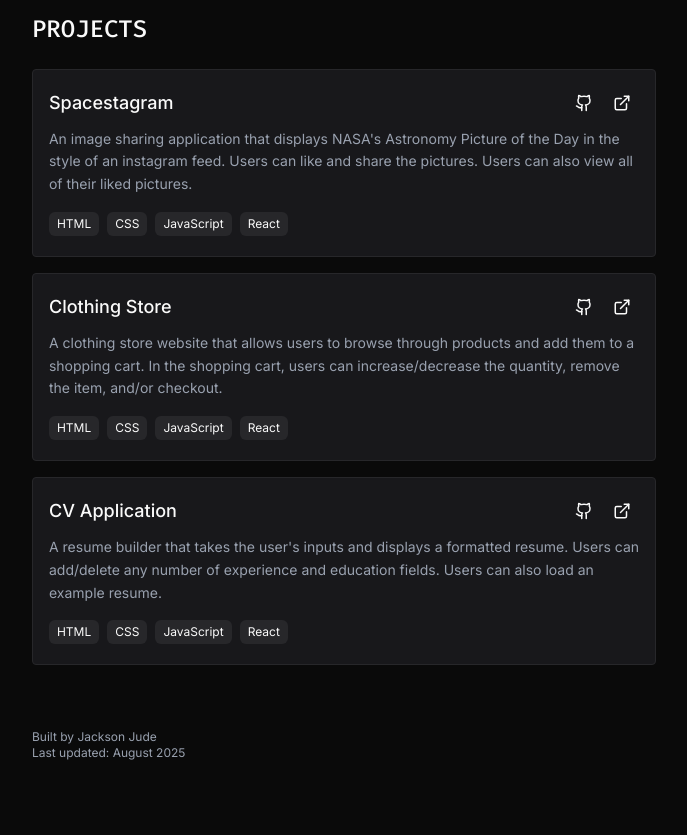
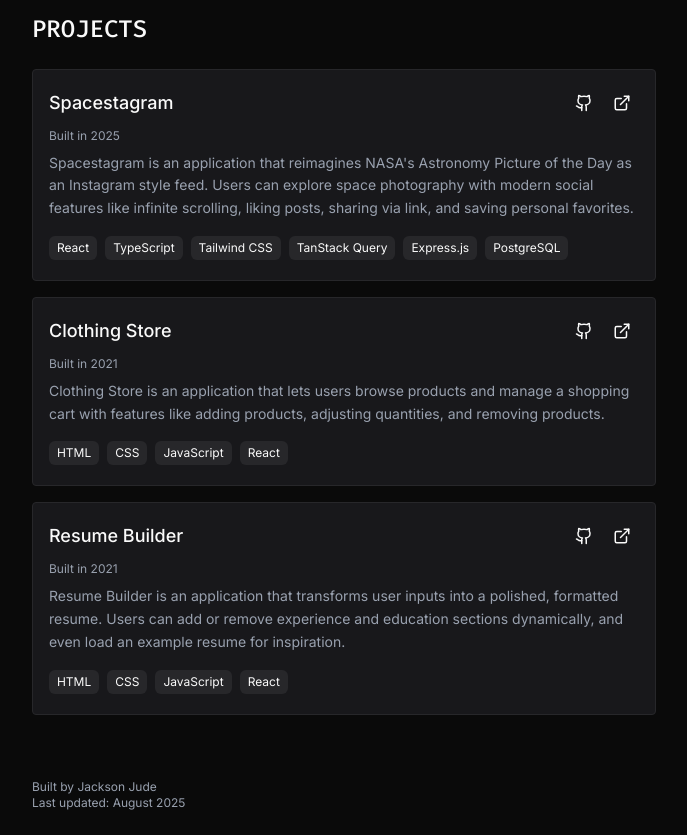
Before and after one commit to JacksonJ97/portfolio, a React (Vite) app: page / in a window 1280 px wide. Shown: the part 980-1815 px from the top of the page, without its empty margins (296-983 px from the left). Before the commit the page ends 1765 px from the top, so only its background shows below. Built offline with nearby package versions, Linux system fonts and the light colour scheme.

Commit message:
updated content for projects

```diff
--- a/src/content/Projects/index.tsx
+++ b/src/content/Projects/index.tsx
@@ -3,6 +3,7 @@ import ExternalLink from "components/Icons/ExternalLink";
 
 type Project = {
   title: string;
+  yearBuilt: string;
   description: string;
   technologies: string[];
   liveLink: string;
@@ -12,24 +13,34 @@ type Project = {
 const projects: Project[] = [
   {
     title: "Spacestagram",
+    yearBuilt: "2025",
     description:
-      "An image sharing application that displays NASA's Astronomy Picture of the Day in the style of an instagram feed. Users can like and share the pictures. Users can also view all of their liked pictures.",
-    technologies: ["HTML", "CSS", "JavaScript", "React"],
-    liveLink: "https://jacksonj97.github.io/spacestagram/",
+      "Spacestagram is an application that reimagines NASA's Astronomy Picture of the Day as an Instagram style feed. Users can explore space photography with modern social features like infinite scrolling, liking posts, sharing via link, and saving personal favorites.",
+    technologies: [
+      "React",
+      "TypeScript",
+      "Tailwind CSS",
+      "TanStack Query",
+      "Express.js",
+      "PostgreSQL",
+    ],
+    liveLink: "https://spacestagram-tan.vercel.app/",
     sourceLink: "https://github.com/JacksonJ97/spacestagram",
   },
   {
     title: "Clothing Store",
+    yearBuilt: "2021",
     description:
-      "A clothing store website that allows users to browse through products and add them to a shopping cart. In the shopping cart, users can increase/decrease the quantity, remove the item, and/or checkout.",
+      "Clothing Store is an application that lets users browse products and manage a shopping cart with features like adding products, adjusting quantities, and removing products.",
     technologies: ["HTML", "CSS", "JavaScript", "React"],
     liveLink: "https://jacksonj97.github.io/clothing-store/",
     sourceLink: "https://github.com/JacksonJ97/clothing-store",
   },
   {
-    title: "CV Application",
+    title: "Resume Builder",
+    yearBuilt: "2021",
     description:
-      "A resume builder that takes the user's inputs and displays a formatted resume. Users can add/delete any number of experience and education fields. Users can also load an example resume.",
+      "Resume Builder is an application that transforms user inputs into a polished, formatted resume. Users can add or remove experience and education sections dynamically, and even load an example resume for inspiration.",
     technologies: ["HTML", "CSS", "JavaScript", "React"],
     liveLink: "https://jacksonj97.github.io/cv-application/",
     sourceLink: "https://github.com/JacksonJ97/cv-application",
@@ -66,6 +77,10 @@ function ProjectCard({ project }: { project: Project }) {
         </div>
       </div>
 
+      <p className="mb-2 text-xs text-(--text-muted-color)">
+        Built in {project.yearBuilt}
+      </p>
+
       <p className="mb-4 text-sm leading-relaxed text-(--text-muted-color)">
         {project.description}
       </p>
--- a/src/content/Skills/index.tsx
+++ b/src/content/Skills/index.tsx
@@ -47,7 +47,7 @@ const skills: Skill[] = [
       { label: "Django", icon: djangoIcon },
       { label: "Node.js", icon: nodeIcon },
       { label: "Express.js", icon: expressIcon },
-      { label: "TailwindCSS", icon: tailwindIcon },
+      { label: "Tailwind CSS", icon: tailwindIcon },
       { label: "TanStack Query", icon: tanstackIcon },
     ],
   },
```
